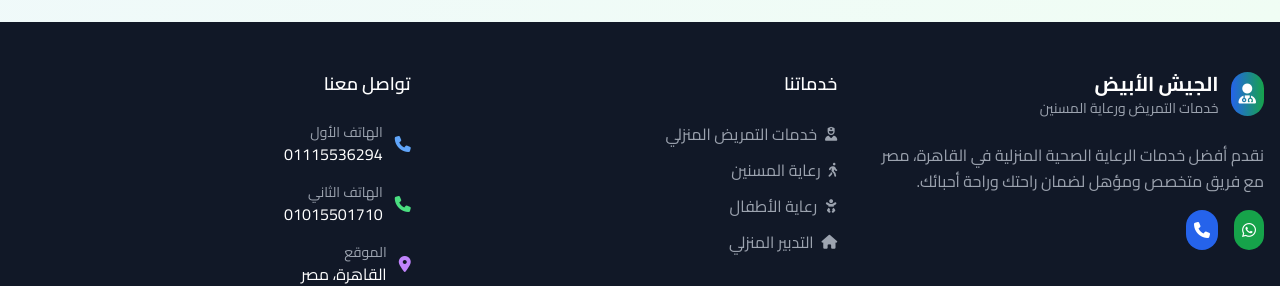
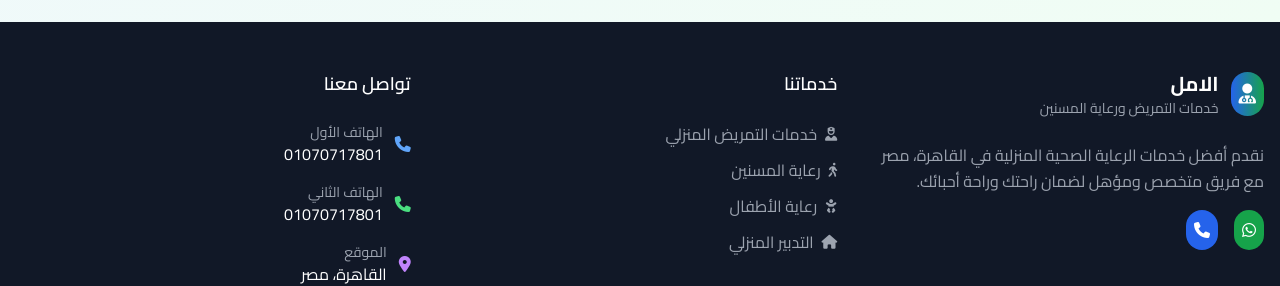
Before and after one commit to AdhamA7med/white-army, a React (Vite) app: page / in a window 1280 px wide. Shown: the part 5040-5326 px from the top of the page. Built offline with nearby package versions, Linux system fonts and the light colour scheme.

Commit message:
Update Footer.tsx

```diff
--- a/src/components/Footer.tsx
+++ b/src/components/Footer.tsx
@@ -11,7 +11,7 @@ const Footer = () => {
                 <i className="fas fa-user-md text-white text-xl"></i>
               </div>
               <div>
-                <h1 className="text-xl font-bold">الجيش الأبيض</h1>
+                <h1 className="text-xl font-bold">الامل</h1>
                 <p className="text-sm text-gray-400">خدمات التمريض ورعاية المسنين</p>
               </div>
             </div>
@@ -20,7 +20,7 @@ const Footer = () => {
             </p>
             <div className="flex space-x-4 space-x-reverse">
               <a
-                href="https://wa.me/201115536294"
+                href="https://wa.me/201070717801"
                 target="_blank"
                 rel="noopener noreferrer"
                 className="bg-green-600 hover:bg-green-700 p-2 rounded-full transition-colors"
@@ -28,7 +28,7 @@ const Footer = () => {
                 <i className="fab fa-whatsapp"></i>
               </a>
               <a
-                href="tel:01115536294"
+                href="tel:01070717801"
                 className="bg-blue-600 hover:bg-blue-700 p-2 rounded-full transition-colors"
               >
                 <i className="fas fa-phone"></i>
@@ -75,8 +75,8 @@ const Footer = () => {
                 <i className="fas fa-phone text-blue-400"></i>
                 <div>
                   <p className="text-sm text-gray-400">الهاتف الأول</p>
-                  <a href="tel:01115536294" className="text-white hover:text-blue-400 transition-colors">
-                    01115536294
+                  <a href="tel:01070717801" className="text-white hover:text-blue-400 transition-colors">
+                    01070717801
                   </a>
                 </div>
               </div>
@@ -85,7 +85,7 @@ const Footer = () => {
                 <div>
                   <p className="text-sm text-gray-400">الهاتف الثاني</p>
                   <a href="tel:01015501710" className="text-white hover:text-green-400 transition-colors">
-                    01015501710
+                    01070717801
                   </a>
                 </div>
               </div>
```
